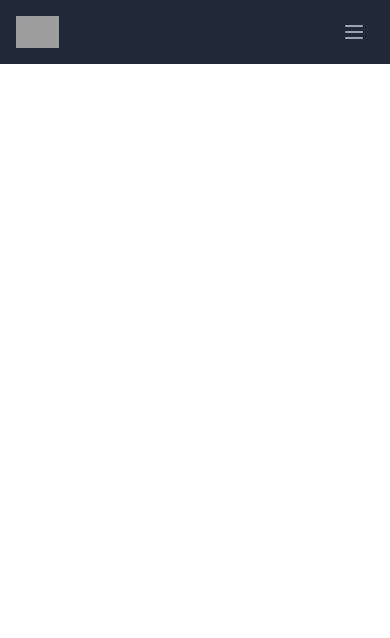
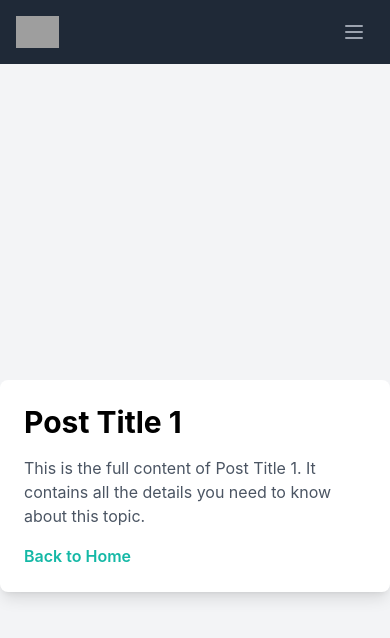
Before and after one commit to kumarvijay07/Sweep_300, a React (Create React App) app in the folder client/: page /post/1 in a window 390 px wide. Before the commit this address had no page. Shown: the top 638 px of the page. Built offline with nearby package versions, Linux system fonts and the light colour scheme; grey boxes are pictures that could not be loaded.

Commit message:
Added nice About page with responsive design also fixed the bugs

```diff
--- a/client/src/App.js
+++ b/client/src/App.js
@@ -3,6 +3,8 @@ import { Routes, Route } from 'react-router-dom';
 import Navbar from './Components/Navbar/Navbar';
 import Home from './Components/Home/Home';
 import Upload from './Components/Upload/Upload';
+import ExpandBlog from './Components/Expand/ExpandBlog';
+import About from './Components/About/About';
 
 const App = () => (
   <div>
@@ -10,6 +12,8 @@ const App = () => (
     <Routes>
       <Route path="/" element={<Home />} />
       <Route path="/upload" element={<Upload />} />
+      <Route path="/post/:postId" element={<ExpandBlog />} />
+      <Route path="/about" element={<About />} />
     </Routes>
   </div>
 );
--- /dev/null
+++ b/client/src/Components/About/About.jsx
@@ -0,0 +1,65 @@
+import React from 'react';
+
+const About = () => {
+  return (
+    <div className="min-h-screen flex flex-col">
+      {/* Header Section */}
+      <header className="bg-gray-900 text-white py-16">
+        <div className="container mx-auto px-6 md:px-12 text-center">
+          <h1 className="text-4xl md:text-6xl font-bold">About Us</h1>
+          <p className="mt-4 text-lg md:text-xl">Get to know the team behind the blog</p>
+        </div>
+      </header>
+
+      {/* Team Section */}
+      <section className="py-12 bg-gray-100">
+        <div className="container mx-auto px-6 md:px-12">
+          <h2 className="text-3xl md:text-4xl font-bold text-center mb-8">Meet the Team</h2>
+          <div className="grid grid-cols-1 md:grid-cols-2 lg:grid-cols-2 gap-8">
+            {/* Your Profile Card */}
+            <div className="bg-white shadow-lg rounded-lg overflow-hidden">
+              <img
+                src="https://i.ibb.co/FmHgQNz/profile-pic.png"
+                alt="Satya Suranjeet Jena"
+                className="w-full h-48 object-contain" // Changed to object-contain
+              />
+              <div className="p-6">
+                <h3 className="text-xl font-bold">Satya Suranjeet Jena</h3>
+                <p className="mt-2 text-gray-600">
+                  I am a passionate developer with a keen interest in web technologies. My journey in software development has equipped me with a solid foundation in various programming languages and frameworks, including React and Node.js. I love building engaging and user-friendly applications that solve real-world problems.
+                </p>
+              </div>
+            </div>
+
+            {/* Vijay's Profile Card */}
+            <div className="bg-white shadow-lg rounded-lg overflow-hidden">
+              <img
+                src="https://i.ibb.co/k4r5jX8/108749195.png"
+                alt="Vijay Kumar Mahto"
+                className="w-full h-48 object-contain" // Changed to object-contain
+              />
+              <div className="p-6">
+                <h3 className="text-xl font-bold">Vijay Kumar Mahto</h3>
+                <p className="mt-2 text-gray-600">
+                  As a repository manager, I focus on maintaining the quality and integrity of our projects. My role involves coordinating between different teams, ensuring timely updates, and managing documentation. I have a strong background in project management and a passion for collaborating with talented individuals.
+                </p>
+              </div>
+            </div>
+          </div>
+        </div>
+      </section>
+
+      {/* Footer Section */}
+      <footer className="bg-gray-800 text-white py-6 mt-auto">
+        <div className="container mx-auto px-6 md:px-12 text-center">
+          <p>&copy; 2024 My Blog. All rights reserved.</p>
+          <p>
+            Made with ❤️ by <a href="https://yourportfolio.com" className="text-teal-500">Satya Suranjeet Jena // Vijay Kumar Mahto</a>
+          </p>
+        </div>
+      </footer>
+    </div>
+  );
+};
+
+export default About;
--- /dev/null
+++ b/client/src/Components/Expand/ExpandBlog.jsx
@@ -0,0 +1,44 @@
+// ExpandBlog.js
+import React from 'react';
+import { useParams } from 'react-router-dom';
+import { Link } from 'react-router-dom';
+const ExpandBlog = () => {
+  const { postId } = useParams();
+  const posts = [
+    {
+      id: 1,
+      title: 'Post Title 1',
+      content: 'This is the full content of Post Title 1. It contains all the details you need to know about this topic.',
+    },
+    {
+      id: 2,
+      title: 'Post Title 2',
+      content: 'This is the full content of Post Title 2. It contains all the details you need to know about this topic.',
+    },
+    {
+      id: 3,
+      title: 'Post Title 3',
+      content: 'This is the full content of Post Title 3. It contains all the details you need to know about this topic.',
+    },
+  ];
+
+  const post = posts.find(p => p.id === parseInt(postId));
+
+  if (!post) {
+    return <div>Post not found!</div>;
+  }
+
+  return (
+    <div className="min-h-screen flex flex-col items-center justify-center py-16 bg-gray-100">
+      <div className="max-w-4xl bg-white shadow-lg rounded-lg p-6">
+        <h1 className="text-3xl font-bold">{post.title}</h1>
+        <p className="mt-4 text-gray-600">{post.content}</p>
+        <Link to="/" className="mt-4 inline-block text-teal-500 font-semibold">
+          Back to Home
+        </Link>
+      </div>
+    </div>
+  );
+};
+
+export default ExpandBlog;
--- a/client/src/Components/Home/Home.jsx
+++ b/client/src/Components/Home/Home.jsx
@@ -1,7 +1,32 @@
+// Home.js
 import React from 'react';
-import Navbar from '../Navbar/Navbar';
+import { Link } from 'react-router-dom';
 
 const Home = () => {
+  const posts = [
+    {
+      id: 1,
+      title: 'Post Title 1',
+      description: 'This is a brief description of the blog post. Click to read more!',
+      imgSrc: 'https://via.placeholder.com/400x250',
+      content: 'This is the full content of Post Title 1. It contains all the details you need to know about this topic.',
+    },
+    {
+      id: 2,
+      title: 'Post Title 2',
+      description: 'This is a brief description of the blog post. Click to read more!',
+      imgSrc: 'https://via.placeholder.com/400x250',
+      content: 'This is the full content of Post Title 2. It contains all the details you need to know about this topic.',
+    },
+    {
+      id: 3,
+      title: 'Post Title 3',
+      description: 'This is a brief description of the blog post. Click to read more!',
+      imgSrc: 'https://via.placeholder.com/400x250',
+      content: 'This is the full content of Post Title 3. It contains all the details you need to know about this topic.',
+    },
+  ];
+
   return (
     <div className="min-h-screen flex flex-col">
       {/* Hero Section */}
@@ -23,53 +48,22 @@ const Home = () => {
         <div className="container mx-auto px-6 md:px-12">
           <h2 className="text-3xl md:text-4xl font-bold text-center mb-8">Featured Posts</h2>
           <div className="grid grid-cols-1 md:grid-cols-2 lg:grid-cols-3 gap-8">
-            {/* Post Card */}
-            <div className="bg-white shadow-lg rounded-lg overflow-hidden">
+            {posts.map(post => (
+              <div key={post.id} className="bg-white shadow-lg rounded-lg overflow-hidden">
                 <img
-                src="https://via.placeholder.com/400x250"
+                  src={post.imgSrc}
                   alt="Post Thumbnail"
                   className="w-full h-48 object-cover"
                 />
                 <div className="p-6">
-                <h3 className="text-xl font-bold">Post Title 1</h3>
-                <p className="mt-2 text-gray-600">This is a brief description of the blog post. Click to read more!</p>
-                <a href="/post/1" className="mt-4 inline-block text-teal-500 font-semibold">
+                  <h3 className="text-xl font-bold">{post.title}</h3>
+                  <p className="mt-2 text-gray-600">{post.description}</p>
+                  <Link to={`/post/${post.id}`} className="mt-4 inline-block text-teal-500 font-semibold">
                     Read More
-                </a>
+                  </Link>
                 </div>
               </div>
-
-            {/* Repeat Post Card for more posts */}
-            <div className="bg-white shadow-lg rounded-lg overflow-hidden">
-              <img
-                src="https://via.placeholder.com/400x250"
-                alt="Post Thumbnail"
-                className="w-full h-48 object-cover"
-              />
-              <div className="p-6">
-                <h3 className="text-xl font-bold">Post Title 2</h3>
-                <p className="mt-2 text-gray-600">This is a brief description of the blog post. Click to read more!</p>
-                <a href="/post/2" className="mt-4 inline-block text-teal-500 font-semibold">
-                  Read More
-                </a>
-              </div>
-            </div>
-
-            {/* Another Post Card */}
-            <div className="bg-white shadow-lg rounded-lg overflow-hidden">
-              <img
-                src="https://via.placeholder.com/400x250"
-                alt="Post Thumbnail"
-                className="w-full h-48 object-cover"
-              />
-              <div className="p-6">
-                <h3 className="text-xl font-bold">Post Title 3</h3>
-                <p className="mt-2 text-gray-600">This is a brief description of the blog post. Click to read more!</p>
-                <a href="/post/3" className="mt-4 inline-block text-teal-500 font-semibold">
-                  Read More
-                </a>
-              </div>
-            </div>
+            ))}
           </div>
         </div>
       </section>
--- a/client/src/Components/Navbar/Navbar.jsx
+++ b/client/src/Components/Navbar/Navbar.jsx
@@ -56,14 +56,14 @@ const Navbar = () => {
                 Upload
               </NavLink>
               <NavLink
-                to="/projects"
+                to="/About"
                 className={({ isActive }) =>
                   isActive
                     ? "bg-gray-900 text-white px-3 py-2 rounded-md text-sm font-medium"
                     : "text-gray-300 hover:bg-gray-700 hover:text-white px-3 py-2 rounded-md text-sm font-medium"
                 }
               >
-                Projects
+                About
               </NavLink>
               <NavLink
                 to="/calendar"
```
Lines whose indentation alone changed are shown as unchanged.
